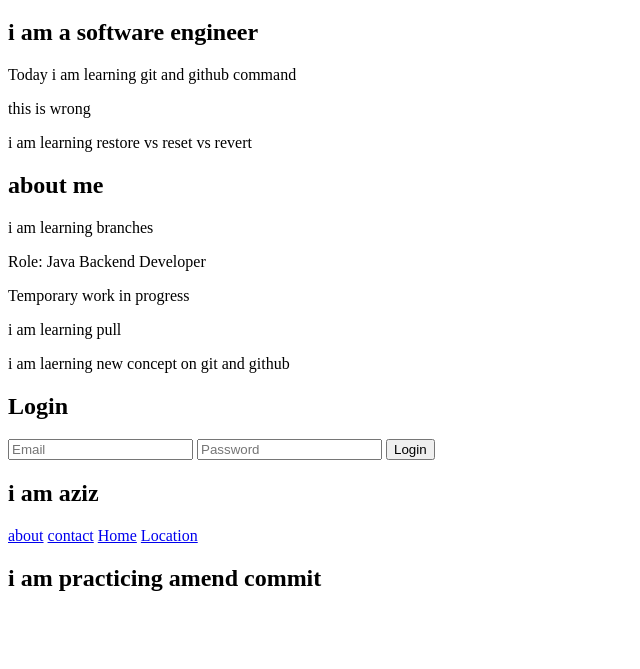
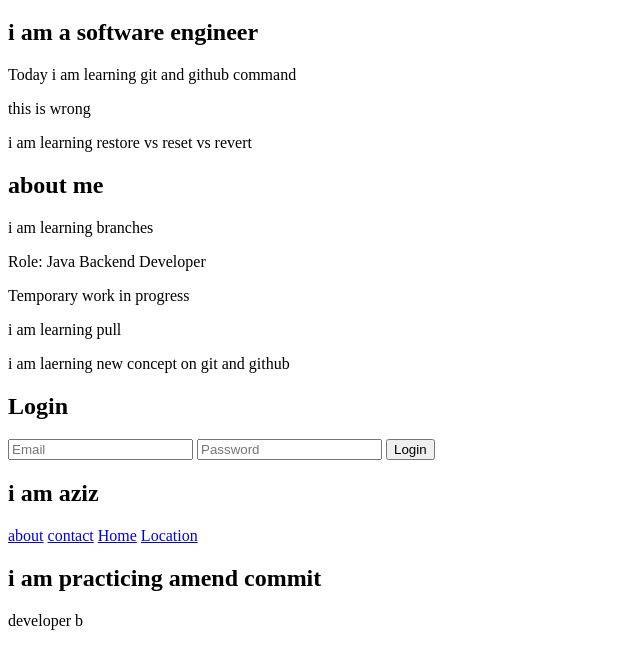
Before and after one commit to skazizul/git-practice, a plain HTML site: page index.html in a window 1280 px wide. Shown: the part 61-730 px from the top of the page, without its empty margins (0-640 px from the left). Drawn offline with Linux system fonts and the light colour scheme.

Commit message:
developer b

```diff
--- a/index.html
+++ b/index.html
@@ -34,6 +34,7 @@
     <a href="#">Location</a>
   </nav>
   <h2>i am practicing amend commit</h2>
+  <p>developer b</p>
 </section>
 </body>
 </html>
```
